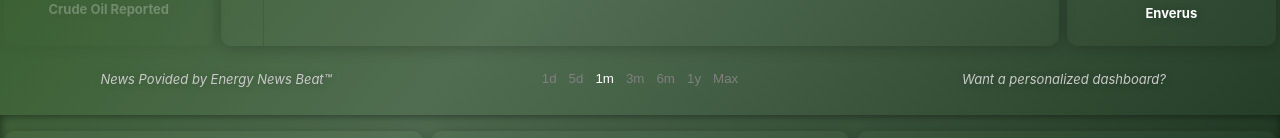
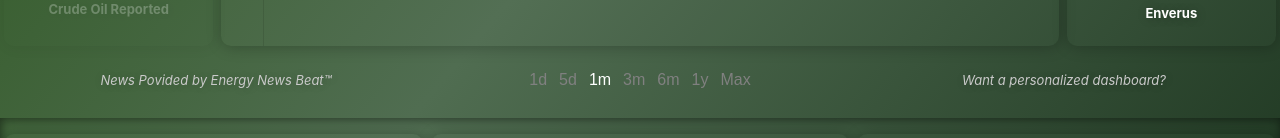
Before and after one commit to sgapnayr/metadashboard, a React (Create React App) app: page / in a window 1280 px wide. Shown: the part 462-600 px from the top of the page. Built offline with nearby package versions, Linux system fonts and the light colour scheme; no server answers.

Commit message:
Button Configuration

```diff
--- a/src/Components/ComponentBar/Components/Buttons/Buttons.js
+++ b/src/Components/ComponentBar/Components/Buttons/Buttons.js
@@ -4,6 +4,7 @@ import styled from "styled-components";
 
 const ButtonComponent = styled.button`
     transition: .2s all ease-in-out;
+    font-size: 1rem;
     &:hover {
         color: white
     }
--- a/src/Components/TileTemplate/Tile/Chart/Chart.js
+++ b/src/Components/TileTemplate/Tile/Chart/Chart.js
@@ -1,3 +1,4 @@
+/* eslint-disable no-dupe-keys */
 import { useEffect, useState } from 'react'
 import { Chart as Chartjs } from 'chart.js/auto' // KEEP
 import { Line } from 'react-chartjs-2'
```
